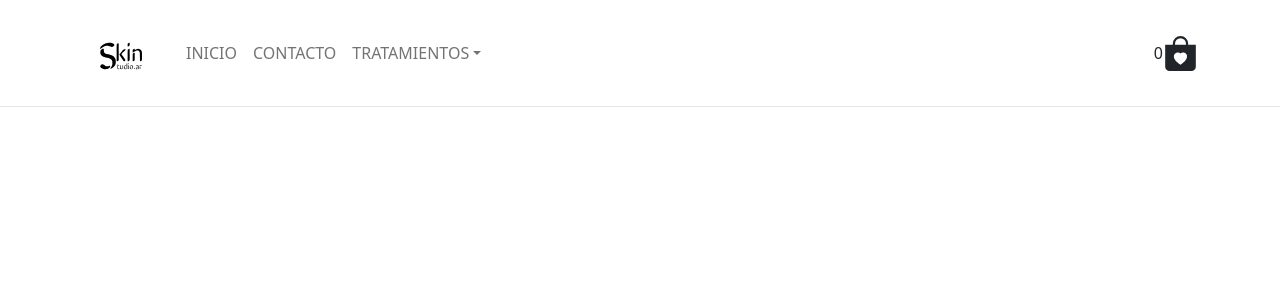
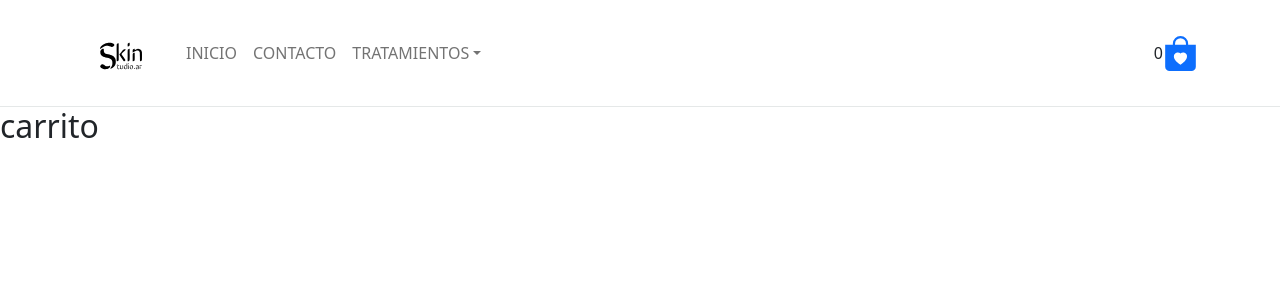
Before and after one commit to keilycristina23/EntregaFinal-Fuenmayor, a React (Vite) app: page /cart in a window 1280 px wide. Shown: the top 300 px of the page. Built offline with nearby package versions, Linux system fonts and the light colour scheme.

Commit message:
context003

```diff
--- a/src/components/CartContainer/CartContainer.jsx
+++ b/src/components/CartContainer/CartContainer.jsx
@@ -2,13 +2,26 @@ import React from "react";
 import { useCartContext } from "../contexts/CartContext";
 
 export const CartContainer = () => {
-  const { cartList } = useCartContext();
+  const { cartList, borrarProducto, vaciarCarrito } = useCartContext();
   console.log(cartList);
 
   return (
     <div>
+      <h2>carrito</h2>
       {cartList.map((producto) => (
-        <li>{producto.name}</li>
+        <ul key={producto.id}>
+          <li>
+            <img src={producto.foto} alt="" className="w-25" />
+            Nombre-{producto.name}
+            Precio-{producto.precio}
+            <button className="btn btn-dark" onClick={borrarProducto}>
+              X
+            </button>
+          </li>
+          <button className="btn btn-outline-danger" onClick={vaciarCarrito}>
+            Vaciar carrito
+          </button>
+        </ul>
       ))}
     </div>
   );
--- a/src/components/ItemDetail/ItemDetail.jsx
+++ b/src/components/ItemDetail/ItemDetail.jsx
@@ -4,6 +4,8 @@ import ListGroup from "react-bootstrap/ListGroup";
 import Input from "../Input/Input";
 import { useCartContext } from "../contexts/CartContext";
 import { useState } from "react";
+import { Link } from "react-router-dom";
+
 export const ItemDetail = ({ producto }) => {
   console.log(producto);
 
@@ -12,6 +14,7 @@ export const ItemDetail = ({ producto }) => {
 
   const onAdd = (cantidad) => {
     alert(`cantidad de productos seleccionado:${cantidad}`);
+    setCantidad(cantidad);
     agregarCarrito(producto, cantidad);
   };
   console.log(cartList);
@@ -35,7 +38,7 @@ export const ItemDetail = ({ producto }) => {
             </Card.Link>
           </Card.Body>
         ) : (
-          <link to={"cart"}>Ir al carrito </link>
+          <Link to={"/cart"}>Ir al carrito </Link>
         )}
       </Card>
       <Input />
--- a/src/components/contexts/CartContext.jsx
+++ b/src/components/contexts/CartContext.jsx
@@ -4,12 +4,12 @@ export const CartContext = createContext([]);
 
 export const useCartContext = () => useContext(CartContext);
 
-const isInCart = (id) => {
-  return cartList.some((el) => el.id === id);
-};
-
 export const CartContextProvider = ({ children }) => {
   const [cartList, setCartList] = useState([]);
+
+  const isInCart = (id) => {
+    return cartList.some((el) => el.id === id);
+  };
 
   const agregarCarrito = (producto, cantidad) => {
     const newObj = {
@@ -27,11 +27,18 @@ export const CartContextProvider = ({ children }) => {
       setCartList([...cartList, newObj]);
     }
   };
+
+  const vaciarCarrito = () => setCartList([]);
+
+  const borrarProducto = () => setCartList([]);
+
   return (
     <CartContext.Provider
       value={{
         cartList,
         agregarCarrito,
+        vaciarCarrito,
+        borrarProducto,
       }}
     >
       {children}
--- a/src/components/navBar/navBar.jsx
+++ b/src/components/navBar/navBar.jsx
@@ -6,7 +6,7 @@ import NavDropdown from "react-bootstrap/NavDropdown";
 import CartWidget from "../CartWidget/CartWidget";
 import logoskin from "../../../public/assets/Logoskin.svg";
 import "./NavBar.css";
-import { CartContainer } from "../CartContainer/CartContainer";
+import { Link } from "react-router-dom";
 
 export const ComponentesNav = () => {
   return (
@@ -16,7 +16,7 @@ export const ComponentesNav = () => {
       style={{ background: "white", borderBottom: "1px solid #E5E8E8" }}
     >
       <Container>
-        <Navbar.Brand href="#home">
+        <Navbar.Brand href="/">
           {" "}
           <img src={logoskin} alt="logo" style={{ width: "5rem" }} />
         </Navbar.Brand>
@@ -55,9 +55,9 @@ export const ComponentesNav = () => {
           </Nav>
 
           {"0"}
-          <Nav.Link className="nav-links" href="/cart">
+          <Link to="/cart">
             <CartWidget />
-          </Nav.Link>
+          </Link>
         </Navbar.Collapse>
       </Container>
     </Navbar>
```
